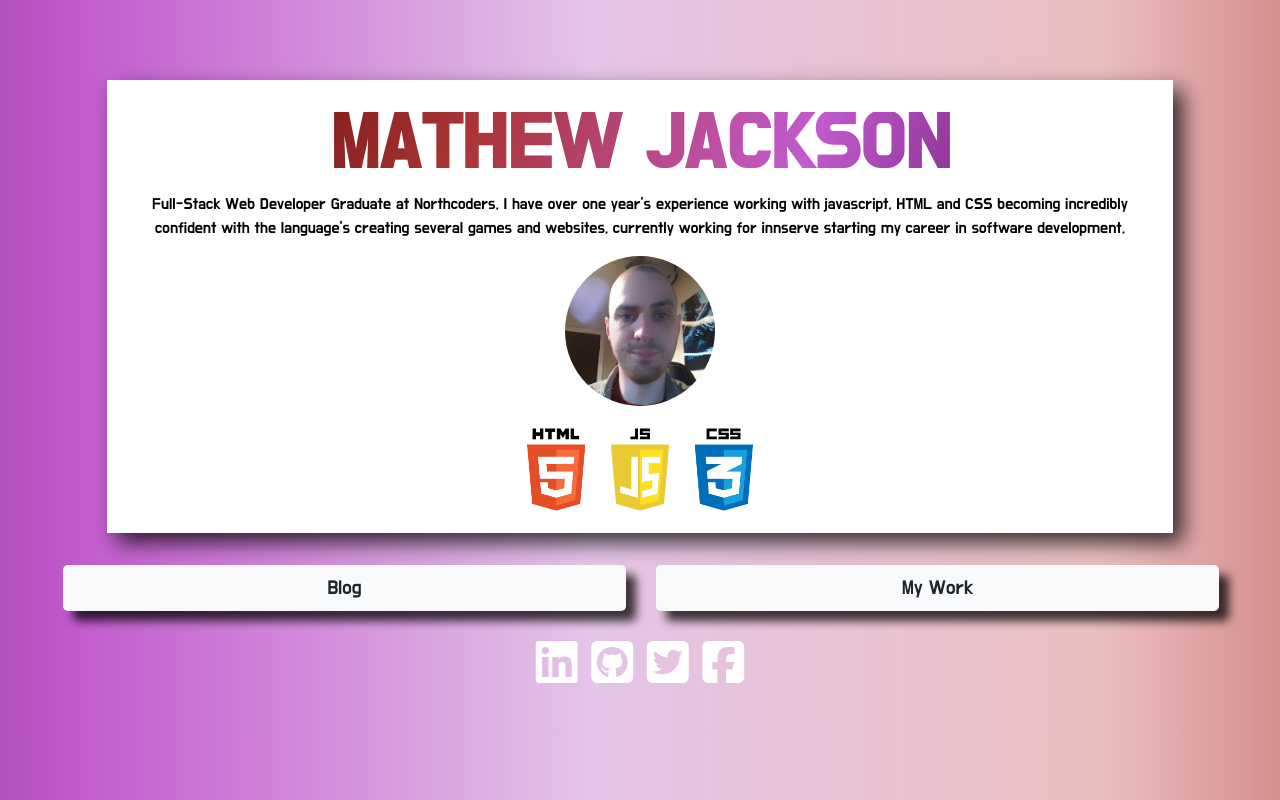
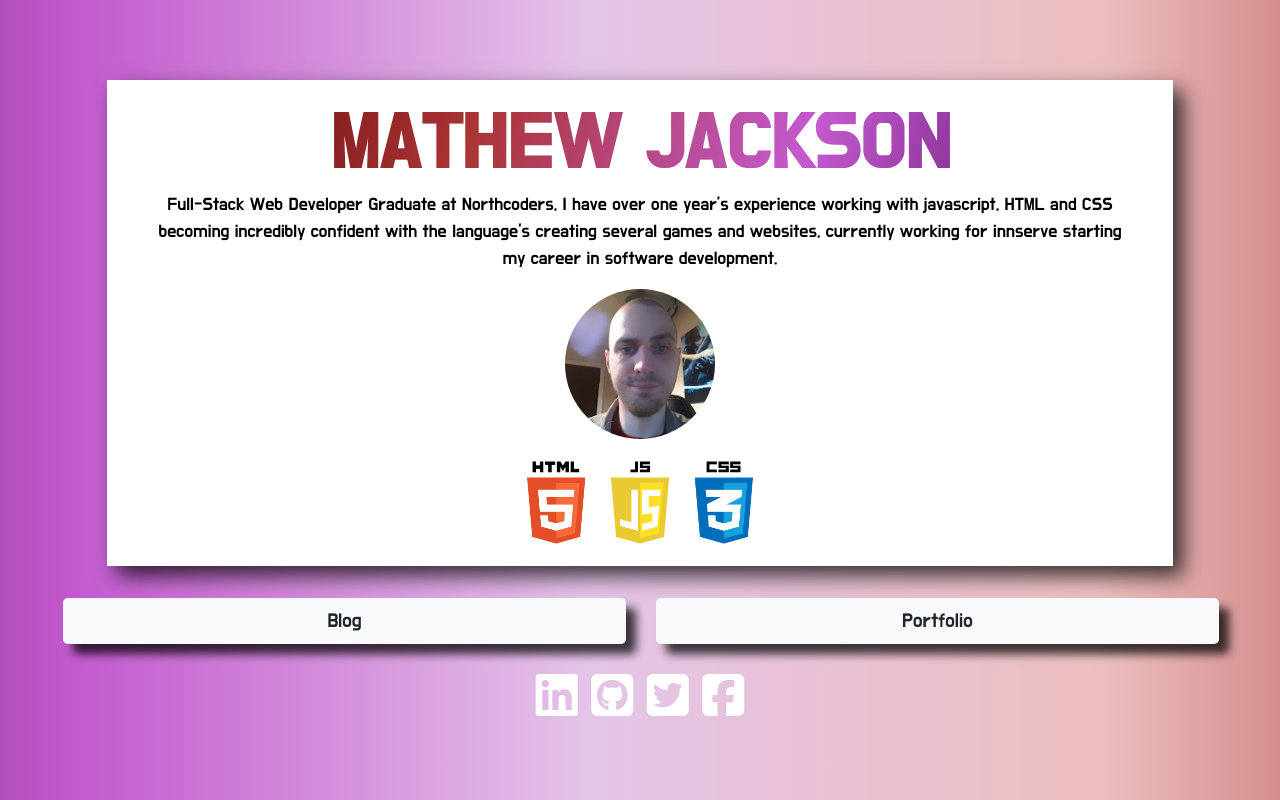
Before and after one commit to Chompski/MathewJacksonProfile, a PHP site: page /index.html in a window 1280 px wide. Run offline with PHP 8.4, Linux system fonts and the light colour scheme; some libraries are stand-ins or nearby versions.

Commit message:
Clean up

```diff
--- a/index.css
+++ b/index.css
@@ -63,7 +63,7 @@ p {
   }
 
 
-  .about {
+  .buttons {
     padding-left: 2rem;
     padding-right: 2rem;
   }
@@ -74,9 +74,12 @@ p {
     padding-left: 0.5rem;
     padding-right: 0.5rem;
     margin: 1rem;
+    font-size: 18px;
   }
 
   .btn-light {
+    font-size: 16px;
+    padding: 1rem;
     font-family: 'Do Hyeon', sans-serif;
     margin: 1rem;
     box-shadow: 10px 10px 10px 0px rgba(0,0,0,0.75);
--- a/index.html
+++ b/index.html
@@ -8,9 +8,7 @@
   <link href="https://fonts.googleapis.com/css2?family=Do+Hyeon&display=swap" rel="stylesheet">
   <link rel="stylesheet" type="text/css" href="index.css">
   <link rel="stylesheet" type="text/css" href="animations.css">
-
   <script src="js/hide.js"></script>
-  <!-- <script src="js/phaser.js"></script> -->
 
   <!-- Import bootstrap and jquery --->
   <link rel="stylesheet" href="https://maxcdn.bootstrapcdn.com/bootstrap/4.4.1/css/bootstrap.min.css">
@@ -21,13 +19,9 @@
 </head>
 
 <body>
+
   <div id="main" class="container-fluid">
 
-    <!-- <div class="col-12">
-      <div class="main">
-        <div id="phaser"></div>
-      </div>
-    </div> -->
 
   <!-- Intro Panel -->
   <div class="row">
@@ -44,21 +38,24 @@
 
     </div>
   </div>
+<!-- Intro End -->
 
 
+  <!-- Buttons -->
+  <div class="buttons row">
+    <div class="col-12 text-center row">
 
-  <!-- About Me Panel -->
-  <div class="about row">
-    <div class="col-12 text-center row">
       <div class="col-6">
+        <a href="games/Slots/index.html" class="btn-lg btn-block btn-light animated zoomInLeft delay-1s" role="button">Blog</a>
+      </div>
 
-     <a href="#" class="btn-lg btn-block btn-light animated zoomInLeft delay-1s" role="button">Blog</a>
-   </div>
-   <div class="col-6">
-     <a href="#" class="btn-lg btn-block btn-light animated zoomInRight delay-1s" role="button">My Work</a>
-   </div>
+      <div class="col-6">
+        <a href="#" class="btn-lg btn-block btn-light animated zoomInRight delay-1s" role="button">Portfolio</a>
+      </div>
+    </div>
  </div>
- </div>
+ <!-- Buttons End -->
+
 
  <!-- Links -->
  <div class="col-12 text-center" style="margin-bottom:2rem;">
@@ -72,14 +69,10 @@
      <a class="LinkList animated fadeInUp delay-5s" href="https://www.facebook.com/mathewjacksondev8"><i class="fab fa-facebook-square"></i></a>
    </span>
 </div>
- <!-- end Links -->
+ <!-- Links end -->
 
 
-
-
-
-
-  </div>
+</div>
 </body>
 
 </html>
```
